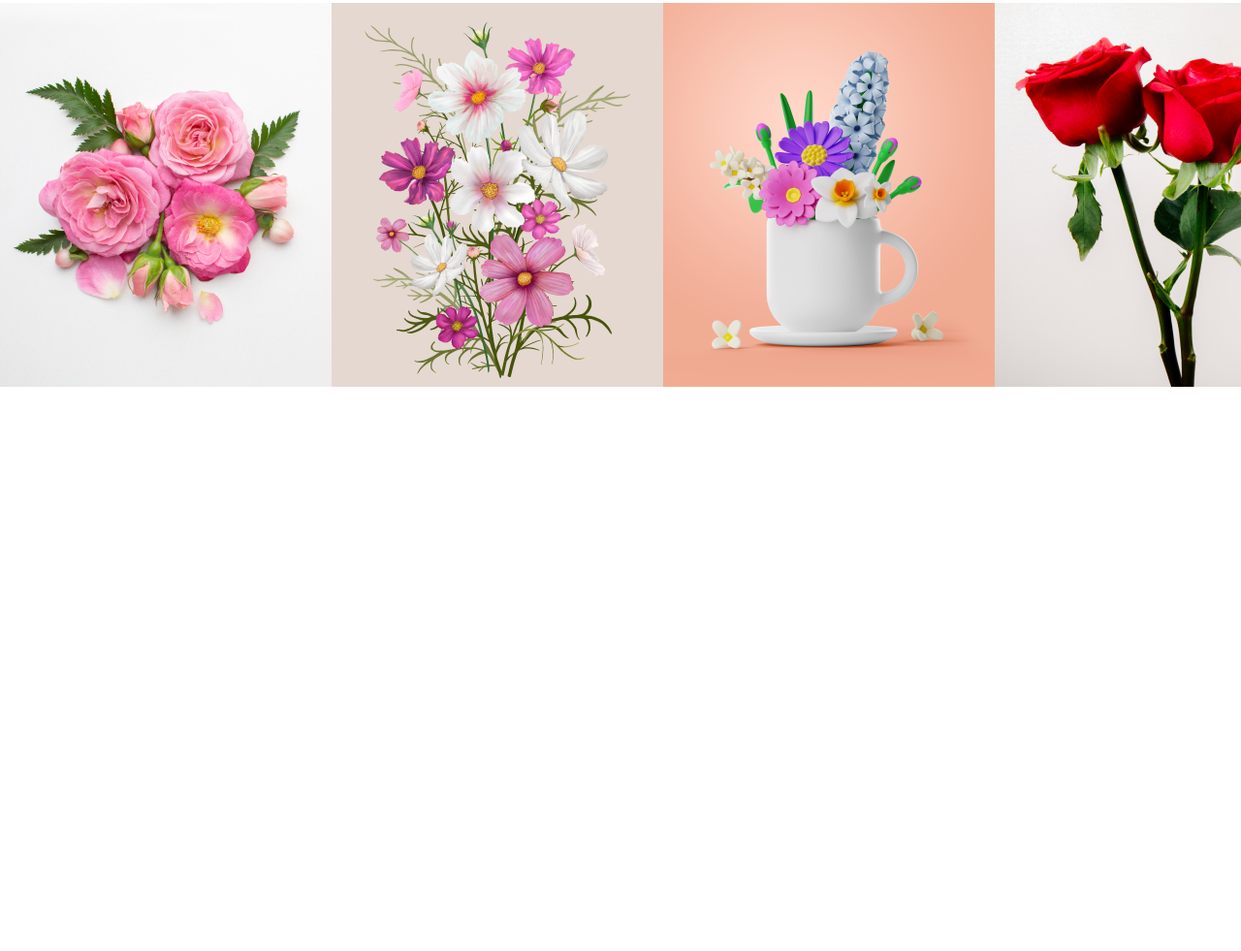
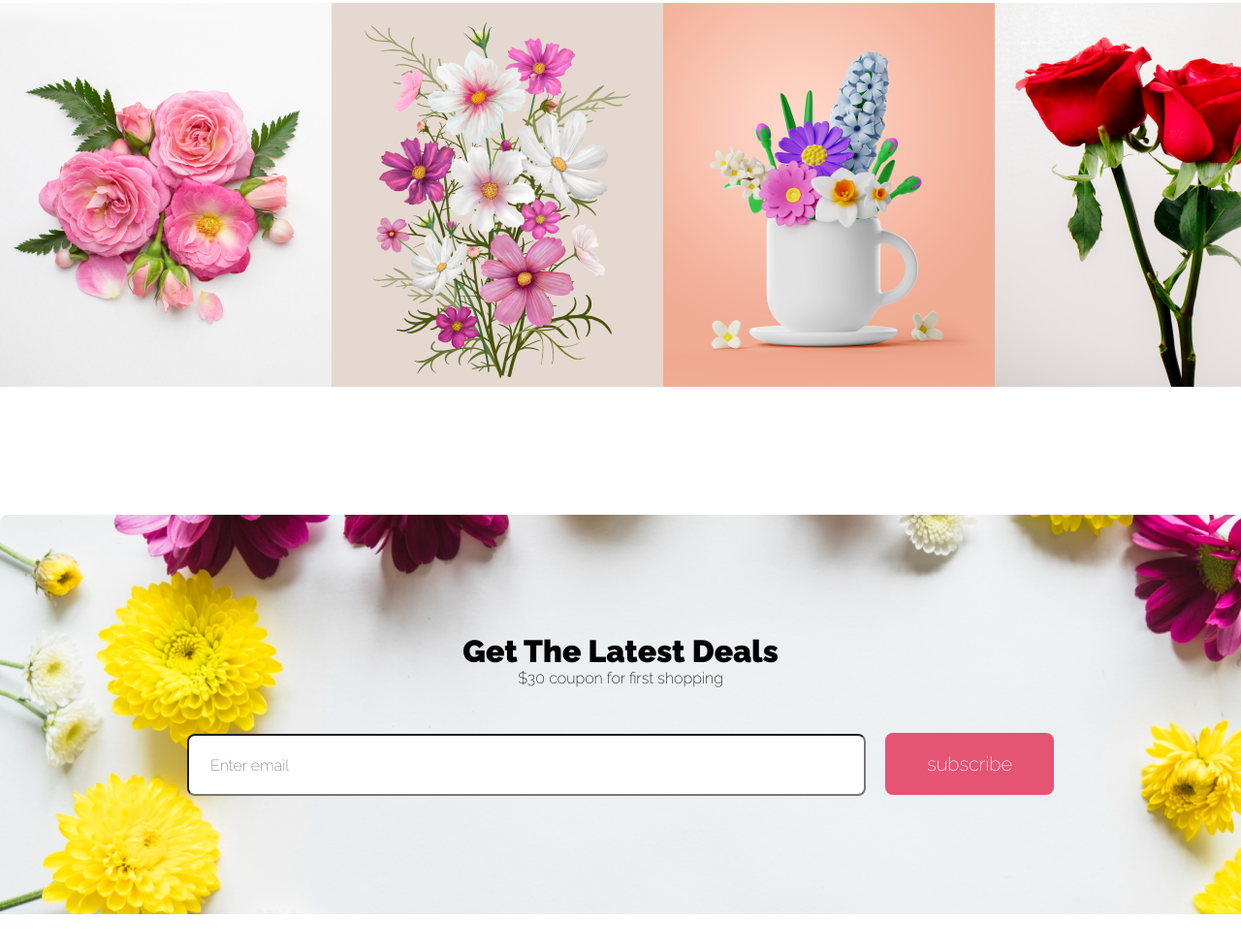
Before and after one commit to 21MoududAhammed/flower-shop, a plain HTML site: page index.html in a window 1280 px wide. Shown: the part 3325-4306 px from the top of the page at 97% size. Before the commit the page ends 3856 px from the top, so only its background shows below. Drawn offline with Linux system fonts and the light colour scheme.

Commit message:
subscribe section has done

```diff
--- a/index.html
+++ b/index.html
@@ -117,6 +117,13 @@
           <div class="insta-img-1"><img src="images/Rectangle 6.png" alt=""></div>
         </div>
       </section>
+      <!-- subscribe section  -->
+      <div class="subscribe-container">
+        <h1 class="subscribtion-heading">Get The Latest Deals</h1>
+        <p class="subscribtion-info">$30 coupon for first shopping</p>
+        <input type="email" name="" id="" placeholder="Enter email">
+        <a class="btn" href="#">subscribe</a>
+      </div>
     </main>
   </body>
 </html>
--- a/style.css
+++ b/style.css
@@ -160,7 +160,7 @@
   margin: 0 auto;
   margin-bottom: 128px;
   text-align: center;
-  background: #FFF;
+  background: #fff;
 }
 .insta-title {
   color: #272727;
@@ -174,8 +174,40 @@
   font-size: 18px;
   font-weight: 400;
 }
-.instagram-gallery{
+.instagram-gallery {
   margin-top: 48px;
   display: flex;
   justify-content: space-evenly;
 }
+/* subscribe section  */
+.subscribe-container {
+  background-image: url("images/background-image.png");
+  background-repeat: no-repeat;
+  padding: 122px 0px;
+  max-width: 1440px;
+  margin: 0 auto 128px auto;
+  text-align: center;
+}
+.subscribe-heading {
+  color: #272727;
+  font-size: 40px;
+  font-weight: 800;
+  margin-bottom: 10px;
+}
+.subscribe-info {
+  color: rgba(39, 39, 39, 0.6);
+  text-align: center;
+  font-size: 18px;
+  font-weight: 400;
+}
+.subscribe-container input {
+  width: 700px;
+  height: 64px;
+  border-radius: 8px;
+  background: #fff;
+  color: #FFFFFF;
+  font-size: 1rem;
+  margin-top: 48px;
+  margin-right: 16px;
+  padding: 22px;
+}
```
Also changed, not shown: images/background-image.png (renamed from images/Rectangle 9.png).
